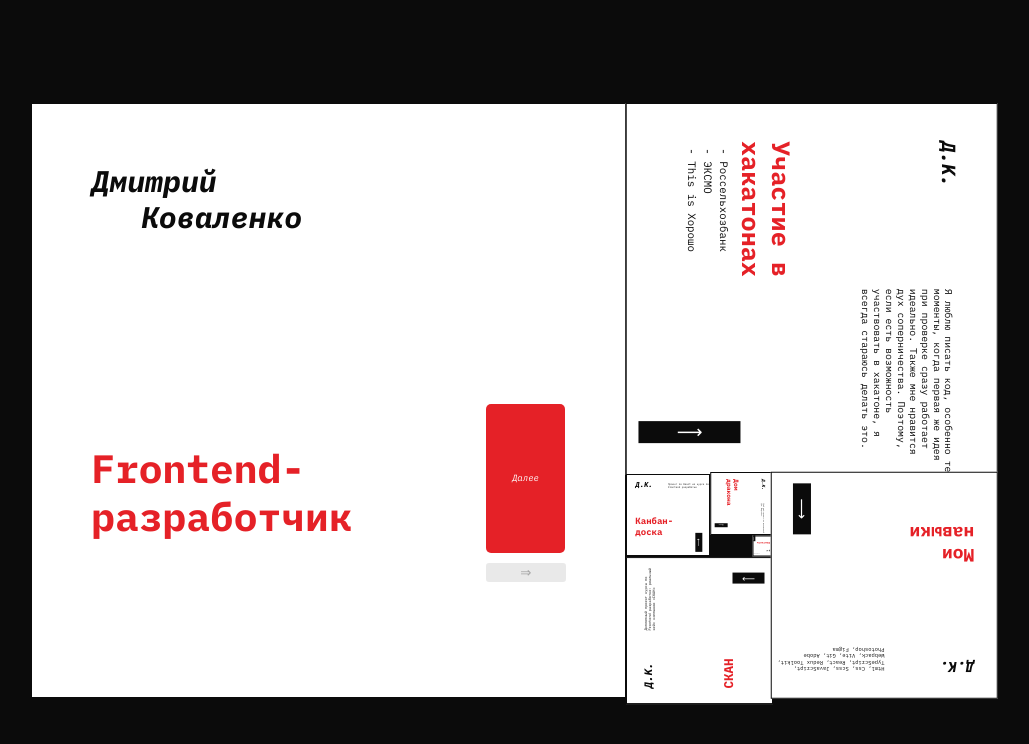
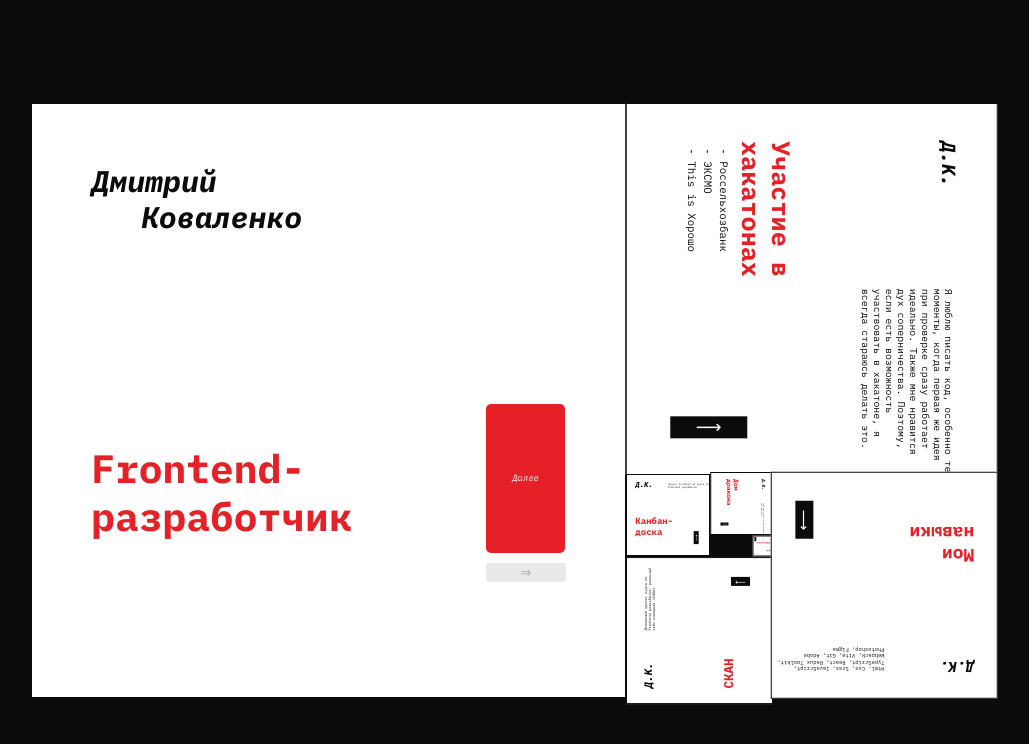
Before and after one commit to liveMusic13/My_new_Portfolio, a React (Vite) app: page / in a window 1280 px wide. Shown: the top 744 px of the page, without its empty margins (129-1158 px from the left). Built offline with nearby package versions, Linux system fonts and the light colour scheme.

Commit message:
fix new edit

```diff
--- a/src/assets/styles/_mixins.scss
+++ b/src/assets/styles/_mixins.scss
@@ -122,8 +122,8 @@
 
 @mixin arrow-next($fz, $rotate, $width, $pad-bot) {
 	position: absolute;
-	top: 80%;
-	left: 75%;
+	top: 75%;
+	left: 77%;
 	background-color: $color_two;
 	color: $background_two;
 	width: $width;
--- a/src/components/content/Content.module.scss
+++ b/src/components/content/Content.module.scss
@@ -54,7 +54,7 @@
 	aspect-ratio: 1/1;
 
 	> div.arrow__next {
-		@include arrow-next(1em, -90deg, 8vw, 0.15%);
+		@include arrow-next(1em, -90deg, 6vw, 0.15%);
 	}
 
 	@include content(
@@ -84,7 +84,7 @@
 	aspect-ratio: 1/1;
 
 	> div.arrow__next {
-		@include arrow-next(0.8em, -90deg, 4vw, 0.15%);
+		@include arrow-next(0.8em, -90deg, 3vw, 0.15%);
 	}
 
 	@include content(
@@ -114,7 +114,7 @@
 	aspect-ratio: 1/1;
 
 	> div.arrow__next {
-		@include arrow-next(0.5em, -90deg, 2.5vw, 0.15%);
+		@include arrow-next(0.4em, -90deg, 1.5vw, 0.15%);
 	}
 
 	@include content(
@@ -144,7 +144,7 @@
 	aspect-ratio: 1/1;
 
 	> div.arrow__next {
-		@include arrow-next(0.3em, -90deg, 1.5vw, 0.06%);
+		@include arrow-next(0.25em, -90deg, 1vw, 0.06%);
 	}
 
 	@include content(
@@ -174,7 +174,7 @@
 	aspect-ratio: 1/1;
 
 	> div.arrow__next {
-		@include arrow-next(0.2em, -90deg, 1vw, 0.06%);
+		@include arrow-next(0.15em, -90deg, 0.65vw, 0.06%);
 	}
 
 	@include content(
@@ -204,7 +204,7 @@
 	aspect-ratio: 1/1;
 
 	> div.arrow__next {
-		@include arrow-next(0.1em, -90deg, 0.5vw, 0%);
+		@include arrow-next(0.1em, -90deg, 0.35vw, 0%);
 	}
 
 	@include content(
--- a/src/components/content/Content.tsx
+++ b/src/components/content/Content.tsx
@@ -150,7 +150,15 @@ const Content: FC = ({ info, section, arrColor }) => {
 				)}
 			</div>
 
-			<div className={styles.arrow__next}>&#10230;</div>
+			<div
+				className={styles.arrow__next}
+				style={{
+					backgroundColor: colorBorder(arrColor),
+					color: roadColor(arrColor),
+				}}
+			>
+				&#10230;
+			</div>
 		</div>
 	);
 };
```
